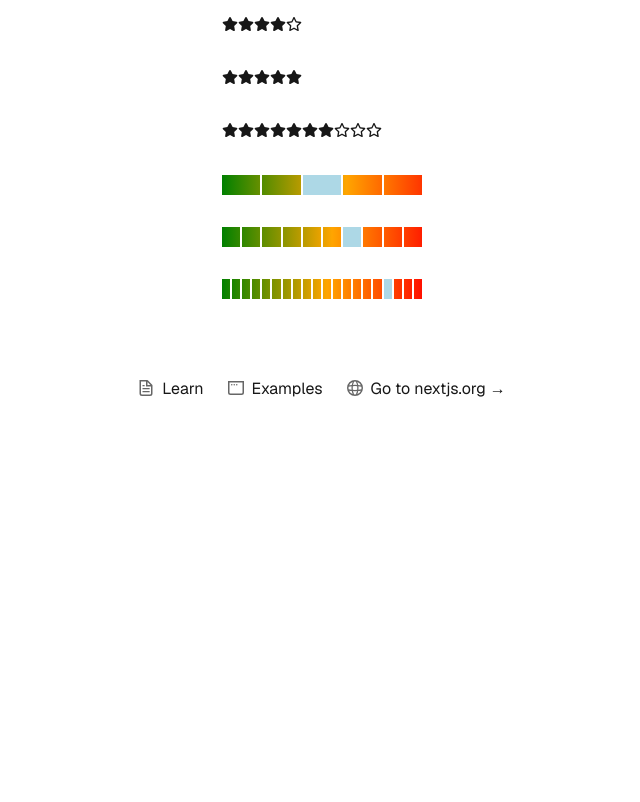
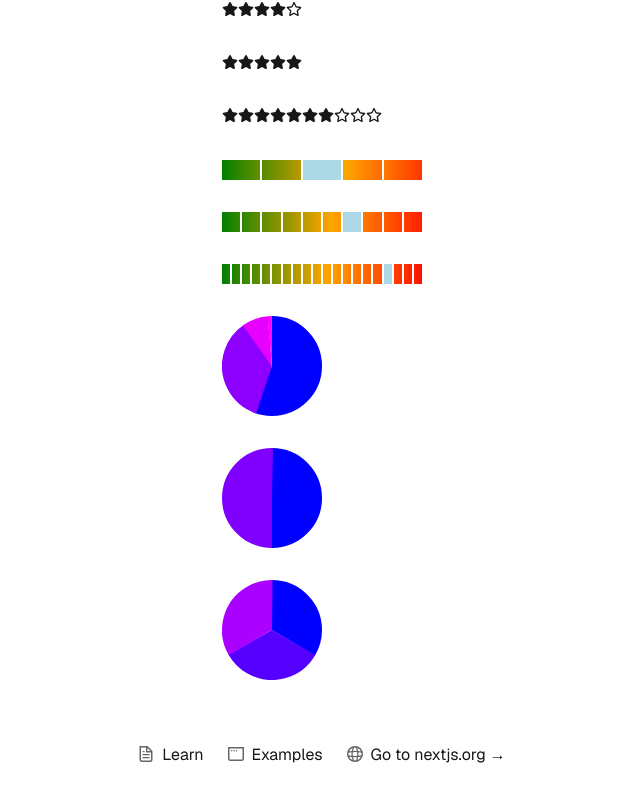
Before and after one commit to norgeous/ajbell-miniapp, a Next.js app: page / in a window 1280 px wide. Shown: the part 322-1124 px from the top of the page, without its empty margins (318-958 px from the left). Before the commit the page ends 800 px from the top, so only its background shows below. Built offline with nearby package versions, Linux system fonts and the light colour scheme.

Commit message:
Update page.tsx

```diff
--- a/app/page.tsx
+++ b/app/page.tsx
@@ -2,6 +2,7 @@ import Image from "next/image";
 import styles from "./page.module.css";
 import StarRating from "@/components/StarRating";
 import GradientRating from "@/components/GradientRating";
+import PieChart from "@/components/PieChart";
 
 export default function Home() {
   return (
@@ -16,48 +17,10 @@ export default function Home() {
         <GradientRating value={3} max={5} />
         <GradientRating value={7} />
         <GradientRating value={17} max={20} />
-        {/*
-        <Image
-          className={styles.logo}
-          src="/next.svg"
-          alt="Next.js logo"
-          width={180}
-          height={38}
-          priority
-        />
-        <ol>
-          <li>
-            Get started by editing <code>app/page.tsx</code>.
-          </li>
-          <li>Save and see your changes instantly.</li>
-        </ol>
+        <PieChart />
+        <PieChart values={[{label:'one',value:50},{label:'two',value:50}]}/>
+        <PieChart values={[{label:'one',value:33.33333},{label:'two',value:33.33333},{label:'thr',value:33.33333}]}/>
 
-        <div className={styles.ctas}>
-          <a
-            className={styles.primary}
-            href="https://vercel.com/new?utm_source=create-next-app&utm_medium=appdir-template&utm_campaign=create-next-app"
-            target="_blank"
-            rel="noopener noreferrer"
-          >
-            <Image
-              className={styles.logo}
-              src="/vercel.svg"
-              alt="Vercel logomark"
-              width={20}
-              height={20}
-            />
-            Deploy now
-          </a>
-          <a
-            href="https://nextjs.org/docs?utm_source=create-next-app&utm_medium=appdir-template&utm_campaign=create-next-app"
-            target="_blank"
-            rel="noopener noreferrer"
-            className={styles.secondary}
-          >
-            Read our docs
-          </a>
-        </div>
-        */}
 
       </main>
       <footer className={styles.footer}>
```
